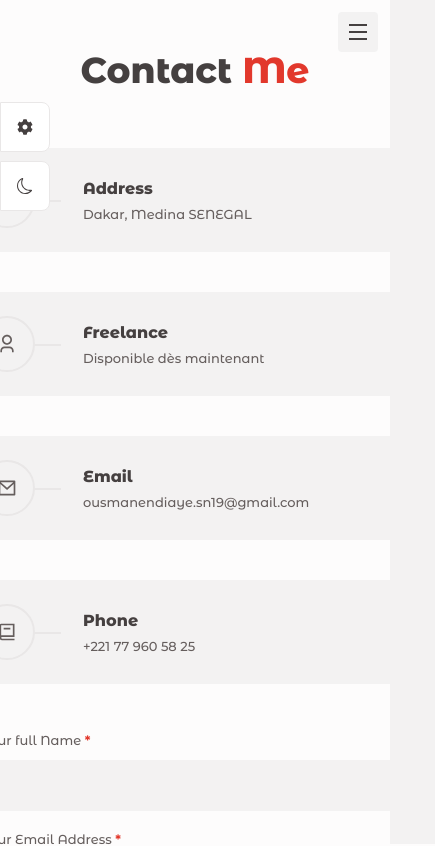
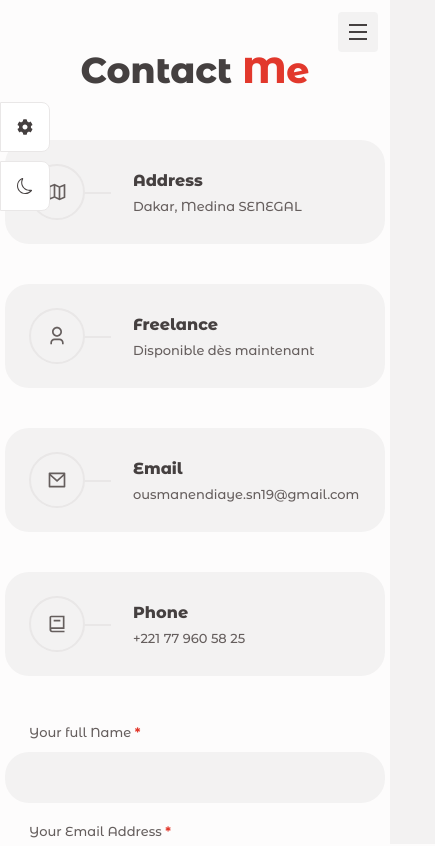
Before and after one commit to NDIAYE-dotcom/Portfolio-Noreyni-2025, a React (Vite) app: page /contact in a window 390 px wide. Shown: the top 846 px of the page, 435 px wide, since content can reach past the window. Built offline with nearby package versions, Linux system fonts and the light colour scheme.

Commit message:
resposiveReglage

```diff
--- a/src/index.css
+++ b/src/index.css
@@ -409,7 +409,7 @@ left: 1rem;
     gap: 1.5rem;
 }
 
-.cntact-content {
+.contact-content {
     padding-top: 0;
 }
 
@@ -422,9 +422,14 @@ left: 1rem;
     }
 
     .about-container,
-.resume-container,
+.resume-container
+ {
+grid-template-columns: 480px;
+
+}
+
 .contact-container {
-grid-template-columns: 480px;
+    grid-template-columns: 380px;
 
 }
 
```
